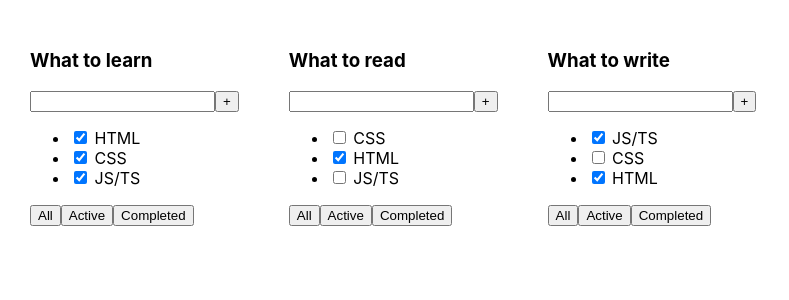
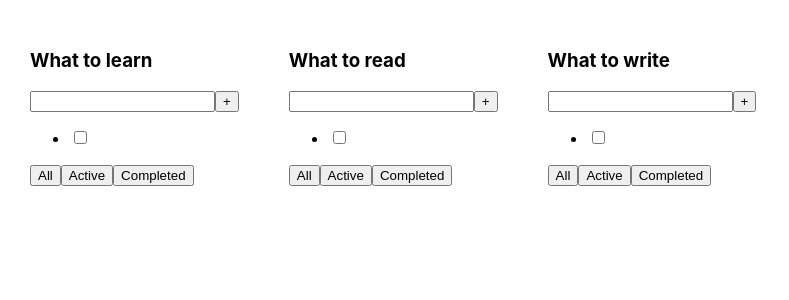
Before and after one commit to Grisha0404/NewTodolist, a React (Create React App) app: page / in a window 1280 px wide. Shown: the top 300 px of the page, without its empty margins (0-789 px from the left). Built offline with nearby package versions, Linux system fonts and the light colour scheme.

Commit message:
Update TaskList.tsx

```diff
--- a/src/TaskList.tsx
+++ b/src/TaskList.tsx
@@ -2,9 +2,12 @@ import React from 'react';
 import ControlButtons from "./ControlButtons";
 import {TaskType} from "./TodoList";
 import Task from "./Task";
+import {FilterValuesType} from "./App";
 
 type TaskListType = {
     tasks: Array<TaskType>
+    removeTask: (id: number) => void
+    changeFilter: (value: FilterValuesType) => void
 }
 
 
@@ -12,11 +15,9 @@ const TaskList = (props: TaskListType) => {
     return (
         <div>
             <ul>
-                <Task {...props.tasks[0]}/>
-                <Task {...props.tasks[1]}/>
-                <Task {...props.tasks[2]}/>
+                <Task task={props.tasks} removeTask={props.removeTask}/>
             </ul>
-            <ControlButtons/>
+            <ControlButtons changeFilter={props.changeFilter}/>
         </div>
     );
 };
```
